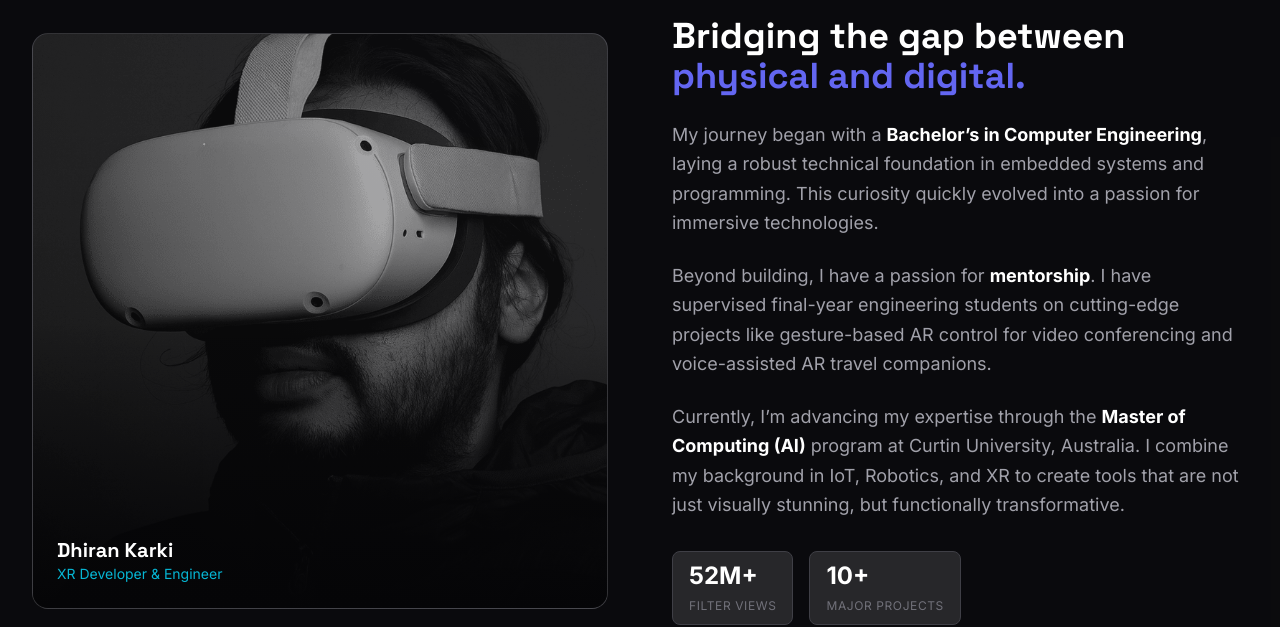
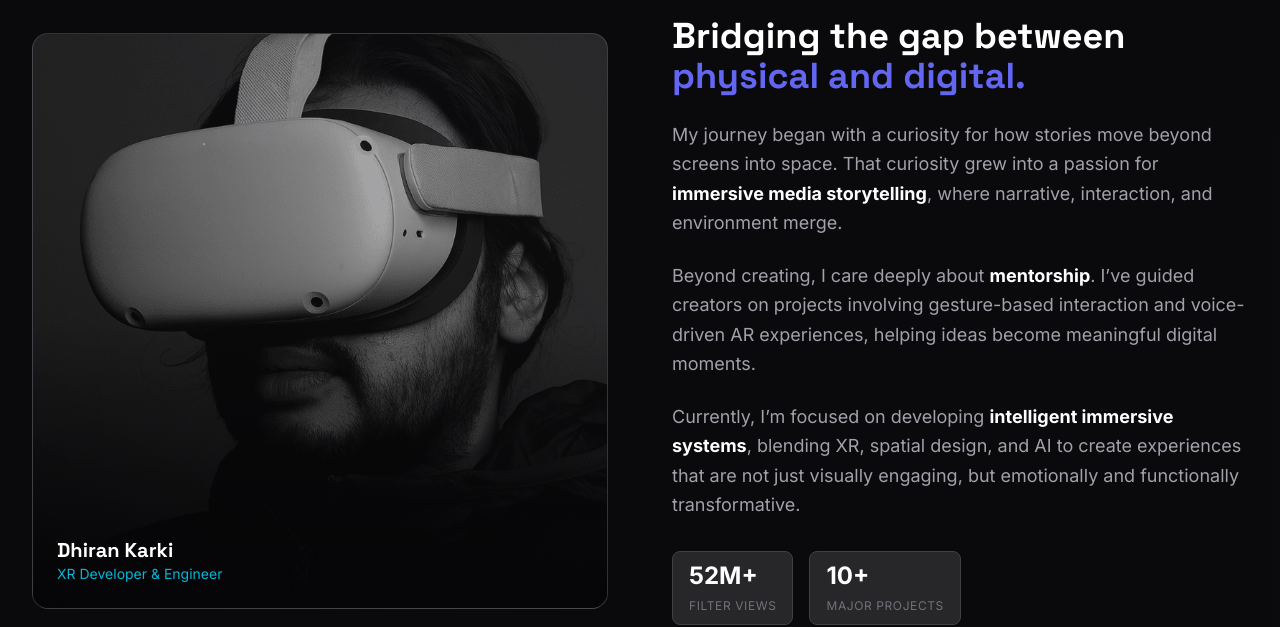
Before and after one commit to Dhiran28/Dhiran28.github.io, a React (Vite) app: page / in a window 1280 px wide. Shown: the part 880-1507 px from the top of the page. Built offline with nearby package versions, Linux system fonts and the light colour scheme.

Commit message:
Update About.tsx

```diff
--- a/components/About.tsx
+++ b/components/About.tsx
@@ -51,14 +51,15 @@ const About: React.FC = () => {
 
             <div className="space-y-6 text-zinc-400 text-lg leading-relaxed">
               <p>
-                My journey began with a <strong className="text-white">Bachelor’s in Computer Engineering</strong>, laying a robust technical foundation in embedded systems and programming. This curiosity quickly evolved into a passion for immersive technologies.
+               My journey began with a curiosity for how stories move beyond screens into space. That curiosity grew into a passion for <strong className="text-white">immersive media storytelling</strong>, where narrative, interaction, and environment merge.
               </p>
+
               <p>
-                Beyond building, I have a passion for <strong className="text-white">mentorship</strong>. I have supervised final-year engineering students on cutting-edge projects like gesture-based AR control for video conferencing and voice-assisted AR travel companions.
+               Beyond creating, I care deeply about <strong className="text-white">mentorship</strong>. I’ve guided creators on projects involving gesture-based interaction and voice-driven AR experiences, helping ideas become meaningful digital moments.
               </p>
+
               <p>
-                Currently, I’m advancing my expertise through the <strong className="text-white">Master of Computing (AI)</strong> program at Curtin University, Australia.
-                I combine my background in IoT, Robotics, and XR to create tools that are not just visually stunning, but functionally transformative.
+               Currently, I’m focused on developing <strong className="text-white">intelligent immersive systems</strong>, blending XR, spatial design, and AI to create experiences that are not just visually engaging, but emotionally and functionally transformative.
               </p>
             </div>
 
```
